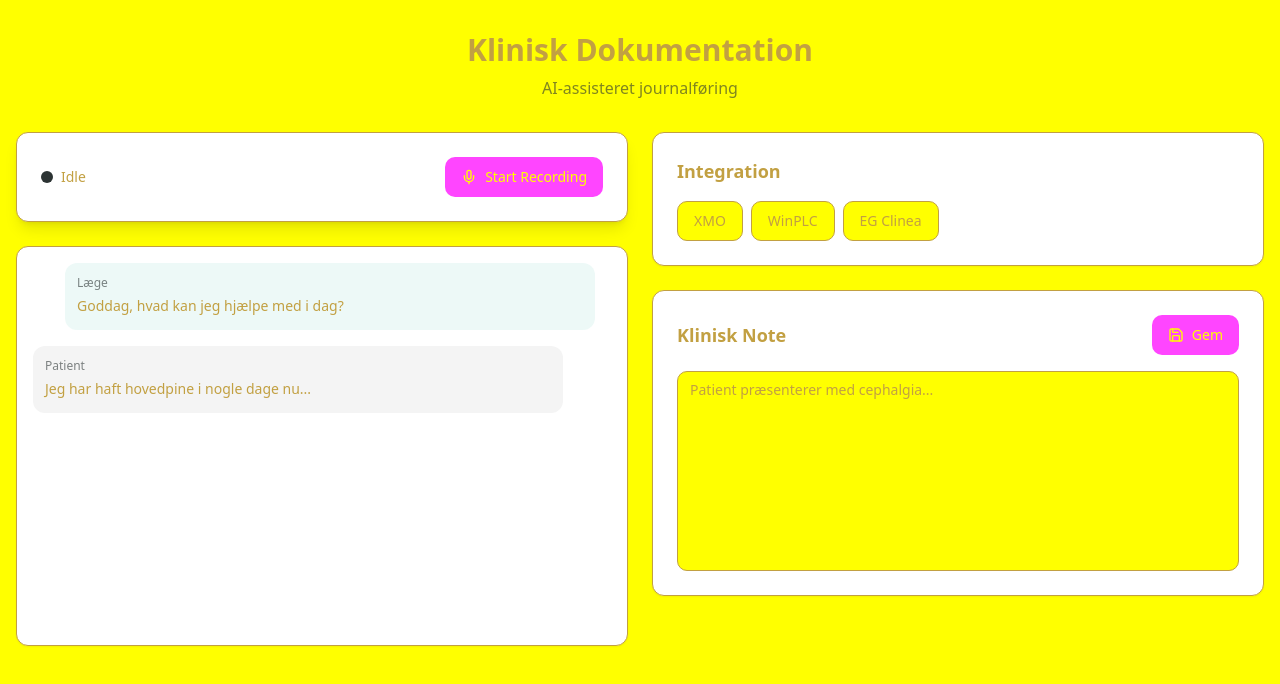
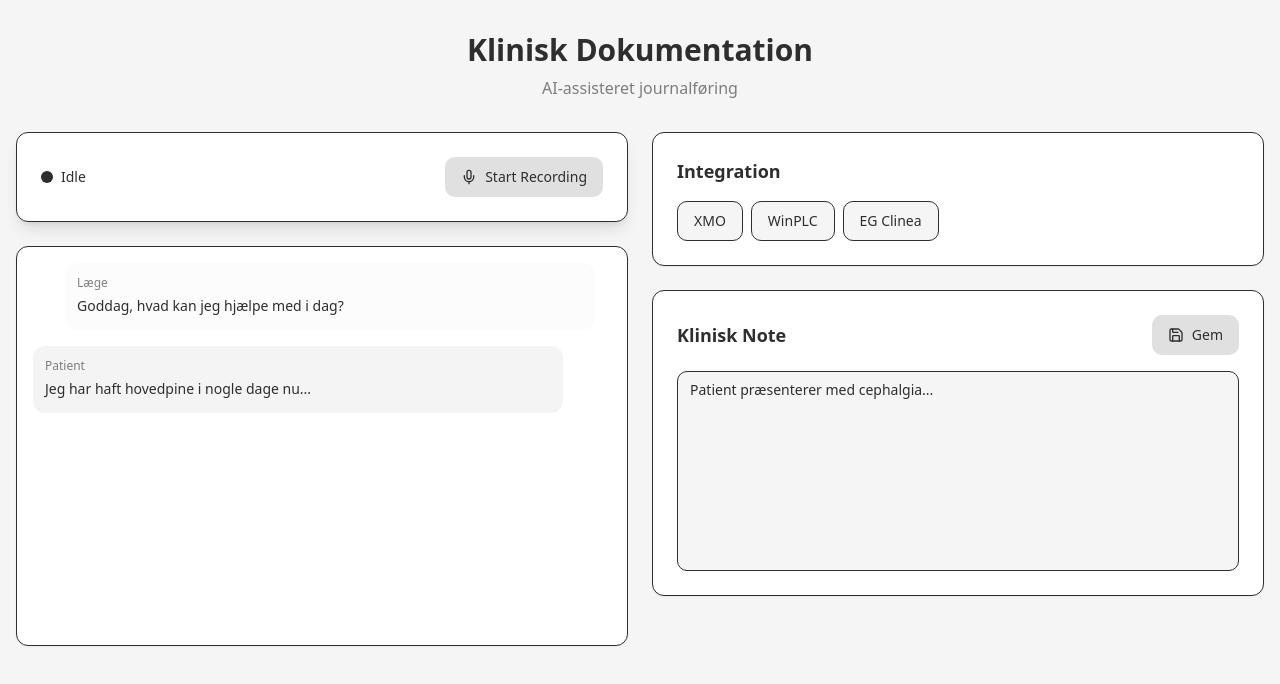
Before and after one commit to sgnanasegaram/ai-clinic-notes, a React (Vite) app: page / in a window 1280 px wide. Shown: the top 684 px of the page. Built offline with nearby package versions, Linux system fonts and the light colour scheme.

Commit message:
Change Colors to Black and White
Updated the color scheme across the application to utilize a black and white palette for a more natural look.
[skip gpt_engineer]

```diff
--- a/src/index.css
+++ b/src/index.css
@@ -4,33 +4,33 @@
 
 @layer base {
   :root {
-    --background: 240 240 245;
-    --foreground: 44 51 51;
+    --background: 0 0% 96%;
+    --foreground: 0 0% 18%;
 
     --card: 0 0% 100%;
-    --card-foreground: 44 51 51;
+    --card-foreground: 0 0% 18%;
 
     --popover: 0 0% 100%;
-    --popover-foreground: 44 51 51;
+    --popover-foreground: 0 0% 18%;
 
-    --primary: 82 196 176;
-    --primary-foreground: 255 255 255;
+    --primary: 0 0% 88%;
+    --primary-foreground: 0 0% 18%;
 
-    --secondary: 44 51 51;
-    --secondary-foreground: 255 255 255;
+    --secondary: 0 0% 18%;
+    --secondary-foreground: 0 0% 100%;
 
-    --muted: 240 240 245;
-    --muted-foreground: 44 51 51;
+    --muted: 0 0% 96%;
+    --muted-foreground: 0 0% 18%;
 
-    --accent: 82 196 176;
-    --accent-foreground: 255 255 255;
+    --accent: 0 0% 88%;
+    --accent-foreground: 0 0% 18%;
 
-    --destructive: 235 87 87;
-    --destructive-foreground: 255 255 255;
+    --destructive: 0 55% 27%;
+    --destructive-foreground: 0 0% 100%;
 
-    --border: 44 51 51;
-    --input: 44 51 51;
-    --ring: 82 196 176;
+    --border: 0 0% 18%;
+    --input: 0 0% 18%;
+    --ring: 0 0% 88%;
 
     --radius: 0.75rem;
   }
--- a/tailwind.config.ts
+++ b/tailwind.config.ts
@@ -25,11 +25,11 @@ export default {
         background: "hsl(var(--background))",
         foreground: "hsl(var(--foreground))",
         medical: {
-          white: "rgb(240, 240, 245)",
-          charcoal: "rgb(44, 51, 51)",
-          mint: "rgb(82, 196, 176)",
-          red: "rgb(235, 87, 87)",
-          green: "rgb(111, 207, 151)",
+          white: "#F5F5F5",      // Light gray-white
+          charcoal: "#2D2D2D",   // Dark gray, almost black
+          mint: "#E0E0E0",       // Light gray
+          red: "#8B0000",        // Dark red
+          green: "#006400",      // Dark green
         },
         primary: {
           DEFAULT: "hsl(var(--primary))",
```
